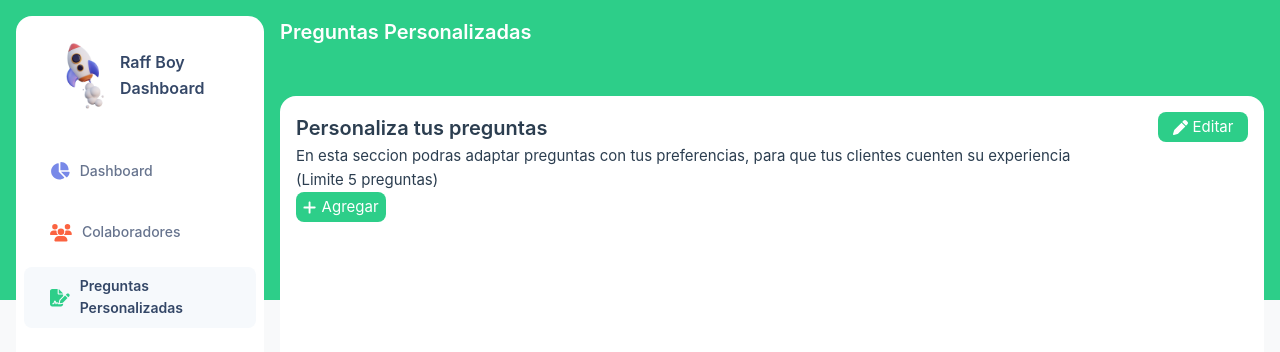
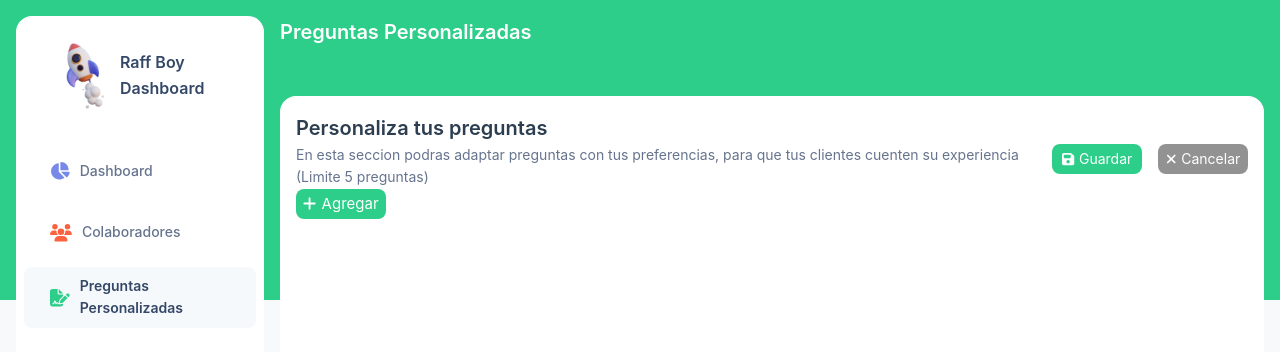
Before and after one commit to RafaSaan/pruebaTecnicaVue, a Vue app: page /survey in a window 1280 px wide. Both pictures are taken after a click on the element 772 px from the left and 316 px from the top of the page. Shown: the top 352 px of the page. Built offline with nearby package versions, Linux system fonts and the light colour scheme.

Commit message:
init add custom questions

```diff
--- a/src/components/SurveyList.vue
+++ b/src/components/SurveyList.vue
@@ -1,9 +1,9 @@
 <template>
-  <div class="surveyList">
+  <div class="surveyListContainer">
     <div class="surveyHeader">
       <p>{{isOpenCreateOrUpdateSurvey ? 'Personaliza tus preguntas' : 'Preguntas'}}</p>
       <div class="surveyOptions">
-        <div class="actionButton" @click="isOpenCreateOrUpdateSurvey = false">
+        <div class="actionButton" v-if="store.survey.length && !isOpenCreateOrUpdateSurvey" @click="openCreateOrUpdate">
           <font-awesome-icon
               :icon="['fas', 'pen']"
               :style="{ color: '#fff' }"
@@ -13,9 +13,9 @@
       </div>
     </div>
 
-    <UpdateOrCreateSurvey v-if="isOpenCreateOrUpdateSurvey"/>
+    <UpdateOrCreateSurvey v-if="isOpenCreateOrUpdateSurvey" @cancel="cancelCreateOrUpdate"/>
     <div class="withoutTasksContainer" v-if="!isOpenCreateOrUpdateSurvey && !store.survey.length">
-      <div class="addQuestionBtn" @click="isOpenCreateOrUpdateSurvey = true">
+      <div class="addQuestionBtn" @click="openCreateOrUpdate">
         <font-awesome-icon
           :icon="['fas', 'plus']"
           :style="{ color: '#000' }" size="3x"/>
@@ -26,16 +26,29 @@
       </div>
     </div>
 
+    <div class="surveyList">
+      <div class="" v-for="question, index in store.survey" :key="index">
+        <span>{{ question.question }}</span>
+      </div>
+    </div>
+
   </div>
 </template>
 
 <script setup>
 import { ref } from 'vue'
 import UpdateOrCreateSurvey from './UpdateOrCreateSurvey.vue';
-import { useSurveyStore } from '@/stores/survey'
+import { useSurveyStore } from '@/stores/survey';
 
 const store = useSurveyStore()
 const isOpenCreateOrUpdateSurvey = ref(false)
+
+function cancelCreateOrUpdate() {
+  isOpenCreateOrUpdateSurvey.value = false
+}
+function openCreateOrUpdate() {
+  isOpenCreateOrUpdateSurvey.value = true
+}
 </script>
 
 <style scoped>
@@ -48,12 +61,13 @@ const isOpenCreateOrUpdateSurvey = ref(false)
 .fade-leave-to {
   opacity: 0;
 }
-.surveyList {
+.surveyListContainer {
   background-color: #fff;
   padding: 1rem;
   border-radius: 1rem;
   margin-top: 3rem;
   min-height: 60vh;
+  max-height: 85vh;
 }
 .surveyHeader {
   display: flex;
--- a/src/components/UpdateOrCreateSurvey.vue
+++ b/src/components/UpdateOrCreateSurvey.vue
@@ -1,22 +1,43 @@
 <template>
   <div class="updateOrCreateView">
-    <p>En esta seccion podras adaptar preguntas con tus preferencias,
-      para que tus clientes cuenten su experiencia
-    </p>
-    <p>(Limite 5 preguntas)</p>
-    <div class="actionButton" @click="addQuestion" :class="survey.length >= 5 ? 'disableBtn' : ''">
-      <font-awesome-icon :icon="['fas', 'plus']" :style="{ color: '#fff' }"/>
+    <div class="headerUpdateOrCreate">
+      <div class="">
+        <p>En esta seccion podras adaptar preguntas con tus preferencias,
+          para que tus clientes cuenten su experiencia
+        </p>
+        <p>(Limite 5 preguntas)</p>
+      </div>
+      <div class="headerOptions">
+        <div class="actionButton" @click="saveSurvey">
+          <font-awesome-icon :icon="['fas', 'floppy-disk']"/>
+          Guardar
+        </div>
+        <div class="actionButton cancelButton" @click="emit('cancel')">
+          <font-awesome-icon :icon="['fas', 'xmark']"/>
+          Cancelar
+        </div>
+      </div>
+    </div>
+    <div class="actionButton" @click="store.addQuestion()" :class="store.customQuestions.length >= 5 ? 'disableBtn' : ''">
+      <font-awesome-icon :icon="['fas', 'plus']"/>
       Agregar
     </div>
-    <div class="customQuestion" v-for="question, index in survey" :key="index">
-      <input type="text" :id="'question' + index" class="questionInput">
+
+    <div class="customQuestion" v-for="question, index in store.customQuestions" :key="index">
+      <div class="questionContainer">
+        <div class="questionInputContainer">
+          <input type="text" :id="'question' + index" class="questionInput"  v-model="question.question">
+          <span class="errorMessage" v-if="store.error('question', question.errors).hasError">{{ store.error('question', question.errors).message }}</span>
+        </div>
+        <font-awesome-icon :icon="['fas', 'trash']" class="deleteIcon" size="lg" @click="store.removeQuestion(index)"/>
+      </div>
       <div class="defaultChecks">
         <div class="checkContainer">
-          <input type="checkbox" :id="'isRequired' + index">
+          <input type="checkbox" :id="'isRequired' + index" v-model="question.isRequired">
           <label :for="'isRequired' + index">Pregunta obligatoria</label>
         </div>
         <div class="checkContainer">
-          <input type="checkbox" :id="'countForEvaluation' + index">
+          <input type="checkbox" :id="'countForEvaluation' + index" v-model="question.isCountForEvaluation">
           <label :for="'countForEvaluation' + index">Esta pregunta contara en la evaluacion de tu colaborador</label>
         </div>
       </div>
@@ -41,56 +62,60 @@
               <label :for="'options' + index">Opciones</label>
             </div>
           </div>
+          <span class="errorMessage" v-if="store.error('typeRating', question.errors).hasError">{{ store.error('typeRating', question.errors).message }}</span>
         </div>
 
         <div class="" v-if="question.typeRating === 'range'">
           <span class="ratingTitle">¿Que icono te gustaria?</span>
           <div class="typeRatingContainer">
             <div class="typeRating">
-              <input type="radio" :id="'start'+index" value="star"/>
+              <input type="radio" :id="'start'+index" value="star" v-model="question.icon"/>
               <label :for="'start'+index">
                 <font-awesome-icon :icon="['fas', 'star']" :style="{ color: '#000' }" size="lg"/>
               </label>
             </div>
             <div class="typeRating">
-              <input type="radio" :id="'smile'+index" value="face-smile-beam"/>
+              <input type="radio" :id="'smile'+index" value="face-smile-beam" v-model="question.icon"/>
               <label :for="'smile'+index">
                 <font-awesome-icon :icon="['fas', 'face-smile-beam']" :style="{ color: '#000' }" size="lg"/>
               </label>
             </div>
           </div>
+          <span class="errorMessage" v-if="store.error('icon', question.errors).hasError">{{ store.error('icon', question.errors).message }}</span>
         </div>
 
         <div class="" v-if="question.typeRating === 'range'">
           <span class="ratingTitle">Rango máximo</span>
           <div class="typeRatingContainer">
             <div class="typeRating">
-              <input type="radio" :id="'numberFive'+index" value="5"/>
+              <input type="radio" :id="'numberFive'+index" :value="5" v-model="question.range"/>
               <label :for="'numberFive'+index">5</label>
             </div>
             <div class="typeRating">
-              <input type="radio" :id="'numberFour'+index" value="4"/>
+              <input type="radio" :id="'numberFour'+index" :value="4" v-model="question.range"/>
               <label :for="'numberFour'+index">4</label>
             </div>
             <div class="typeRating">
-              <input type="radio" :id="'numberThree'+index" value="3"/>
+              <input type="radio" :id="'numberThree'+index" :value="3" v-model="question.range"/>
               <label :for="'numberThree'+index">3</label>
             </div>
             <div class="typeRating">
-              <input type="radio" :id="'numberTwo'+index" value="2"/>
+              <input type="radio" :id="'numberTwo'+index" :value="2" v-model="question.range"/>
               <label :for="'numberTwo'+index">2</label>
             </div>
           </div>
+          <span class="errorMessage" v-if="store.error('range', question.errors).hasError">{{ store.error('range', question.errors).message }}</span>
         </div>
 
         <div class="" v-if="question.typeRating === 'options'">
-          <span class="ratingTitle">opciones</span>
+          <span class="ratingTitle">Opciones</span>
           <div class="typeRatingContainer">
-            <input type="text" :id="'optionOne'+index" class="questionInput optionInput" placeholder="Opción 1">
-            <input type="text" :id="'optionTwo'+index" class="questionInput optionInput" placeholder="Opción 2">
-            <input type="text" :id="'optionThree'+index" class="questionInput optionInput" placeholder="Opción 3">
-            <input type="text" :id="'optionFour'+index" class="questionInput optionInput" placeholder="Opción 4">
+            <input type="text" :id="'optionOne'+index" class="questionInput optionInput" placeholder="Opción 1" v-model="question.options[0]">
+            <input type="text" :id="'optionTwo'+index" class="questionInput optionInput" placeholder="Opción 2" v-model="question.options[1]">
+            <input type="text" :id="'optionThree'+index" class="questionInput optionInput" placeholder="Opción 3" v-model="question.options[2]">
+            <input type="text" :id="'optionFour'+index" class="questionInput optionInput" placeholder="Opción 4" v-model="question.options[3]">
           </div>
+          <span class="errorMessage" v-if="store.error('options', question.errors).hasError">{{ store.error('options', question.errors).message }}</span>
         </div>
 
       </div>
@@ -99,25 +124,39 @@
 </template>
 
 <script setup>
-import { ref } from 'vue'
-const survey = ref([])
-function addQuestion() {
-  if (survey.value.length >= 5) return
-  const customQuestion = {
-    question: '',
-    isRequired: false,
-    isCountForEvaluation: false,
-    typeRating: '',
-    icon: '',
-    range: 0,
-    options: []
+import { useSurveyStore } from '@/stores/survey';
+
+const store = useSurveyStore()
+const emit = defineEmits(['cancel']);
+function saveSurvey() {
+  if (!store.customQuestions.length) return
+  const hasErrors = store.validateCustomQuestions()
+  if (hasErrors) return
+  else {
+    store.saveSurvey()
+    emit('cancel')
   }
-  survey.value.push(customQuestion)
 }
 
 </script>
 
 <style scoped>
+.questionInputContainer {
+  display: flex;
+  flex-direction: column;
+}
+.errorMessage {
+  color: #ff0000;
+  font-size: 12px;
+  margin: 0 .5rem;
+}
+.updateOrCreateView {
+  display: flex;
+  flex-direction: column;
+  overflow-y: auto;
+  height: 100%;
+  max-height: 78vh;
+}
 .actionButton {
   background-color: #2dce89;
   width: 90px;
@@ -130,8 +169,18 @@ function addQuestion() {
   color: #fff;
   gap: 5px;
 }
+.headerUpdateOrCreate {
+  font-size: 14px;
+  color: #67748e;
+  display: flex;
+  justify-content: space-between;
+}
+.headerOptions {
+  display: flex;
+  gap: 1rem;
+}
 .customQuestion {
-  margin: 1rem 0;
+  margin: 1.5rem 0;
 }
 .questionInput {
   background-color: #F6F8FA;
@@ -139,7 +188,18 @@ function addQuestion() {
   height: 2.5rem;
   border-radius: .5rem;
   padding: 1rem;
-  width: 350px;
+  width: 400px;
+}
+.questionContainer {
+  display: flex;
+  gap: 2rem;
+  align-items: center;
+}
+.deleteIcon {
+  cursor: pointer;
+}
+.deleteIcon:hover {
+  color: rgb(255, 0, 0);
 }
 .questionInput:focus-within {
   border: 1px solid #2dce89;
@@ -167,6 +227,9 @@ function addQuestion() {
 .typeRating > input {
   accent-color: #6becb4;
 }
+.checkContainer > input {
+  accent-color: #6becb4;
+}
 .ratingTitle {
   font-weight: 600;
   font-size: 16px;
@@ -182,4 +245,12 @@ function addQuestion() {
   cursor: not-allowed;
   background-color: #929292;
 }
+.cancelButton {
+  background-color: #929292;
+}
+.separate {
+  margin: 0 1rem;
+  margin-bottom: .6rem;
+  border: .1px solid #e4e4e4;
+}
 </style>
--- a/src/stores/survey.js
+++ b/src/stores/survey.js
@@ -3,11 +3,59 @@ import { defineStore } from 'pinia'
 
 export const useSurveyStore = defineStore('survey', () => {
   const survey = ref([])
+  const customQuestions = ref([])
+
+  const validateCustomQuestions = ()=> {
+    let hasErrors = false
+    customQuestions.value.forEach((question) => {
+      question.errors = []
+      if (question.question === '') question.errors['question'] = { message: 'Es requerido agregar una pregunta' }
+      if (question.typeRating === '') question.errors['typeRating'] = { message: 'Es requerido agregar un tipo de calificacion' }
+      if (question.typeRating === 'range' && question.icon === '') question.errors['icon'] = { message: 'Es requerido seleccionar un icono' }
+      if (question.typeRating === 'range' && question.range === 0) question.errors['range'] = { message: 'Es requerido seleccionar un rango' }
+      if (question.typeRating === 'options' && (question.options[0] === '' || question.options[1] === '' || question.options[2] === '' || question.options[3] === '' ))
+      { question.errors['options'] = { message: 'Es requerido completar las opciones' } }
+      if (question.errors['question'] || question.errors['typeRating'] || question.errors['icon'] || question.errors['range'] || question.errors['options']){
+        hasErrors = true
+      }
+    })
+    return hasErrors
+  }
 
   return {
     survey,
-    setQuestion(question) {
-      survey.value.push(question)
+    customQuestions,
+    // actions
+    addQuestion() {
+      if (customQuestions.value.length >= 5) return
+      const customQuestion = {
+        question: '',
+        isRequired: false,
+        isCountForEvaluation: false,
+        typeRating: '',
+        icon: '',
+        range: 0,
+        options: ['','','',''],
+        errors: []
+      }
+      customQuestions.value.push(customQuestion)
+    },
+    removeQuestion(index) {
+      customQuestions.value.splice(index, 1)
+    },
+    resetQuestions() {
+      customQuestions.value = []
+    },
+    validateCustomQuestions,
+    error(key,questionErrors) {
+      if (key in questionErrors) {
+        return { message: questionErrors[key]['message'], hasError: true }
+      }
+      return { message: '', hasError: false }
+    },
+    saveSurvey() {
+      survey.value = customQuestions.value
     }
+
   }
 })
```
Also changed, not shown: src/composables/useSurvey.js (added, +28 -0 lines), src/main.js (+5 -2 lines).
